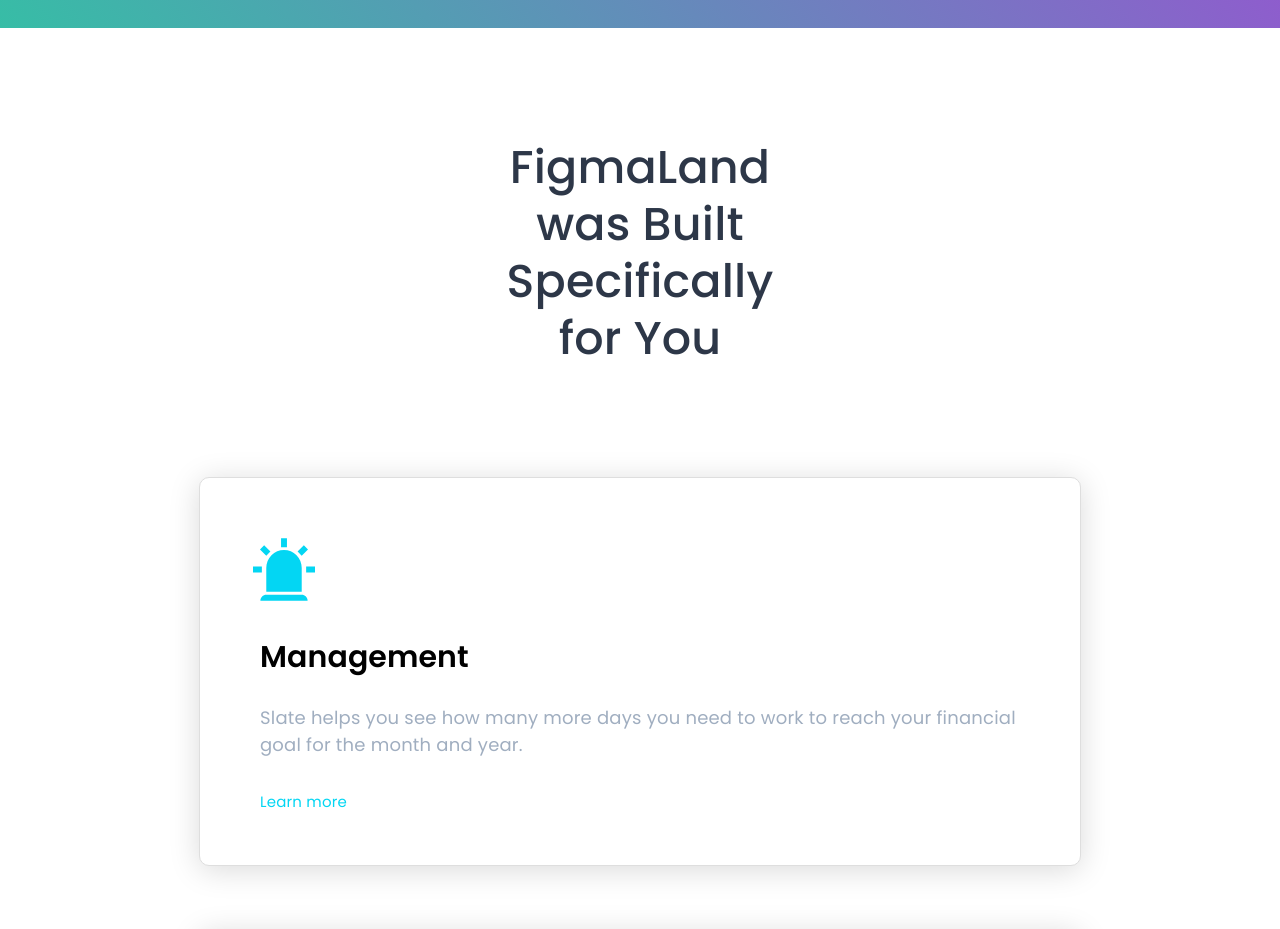
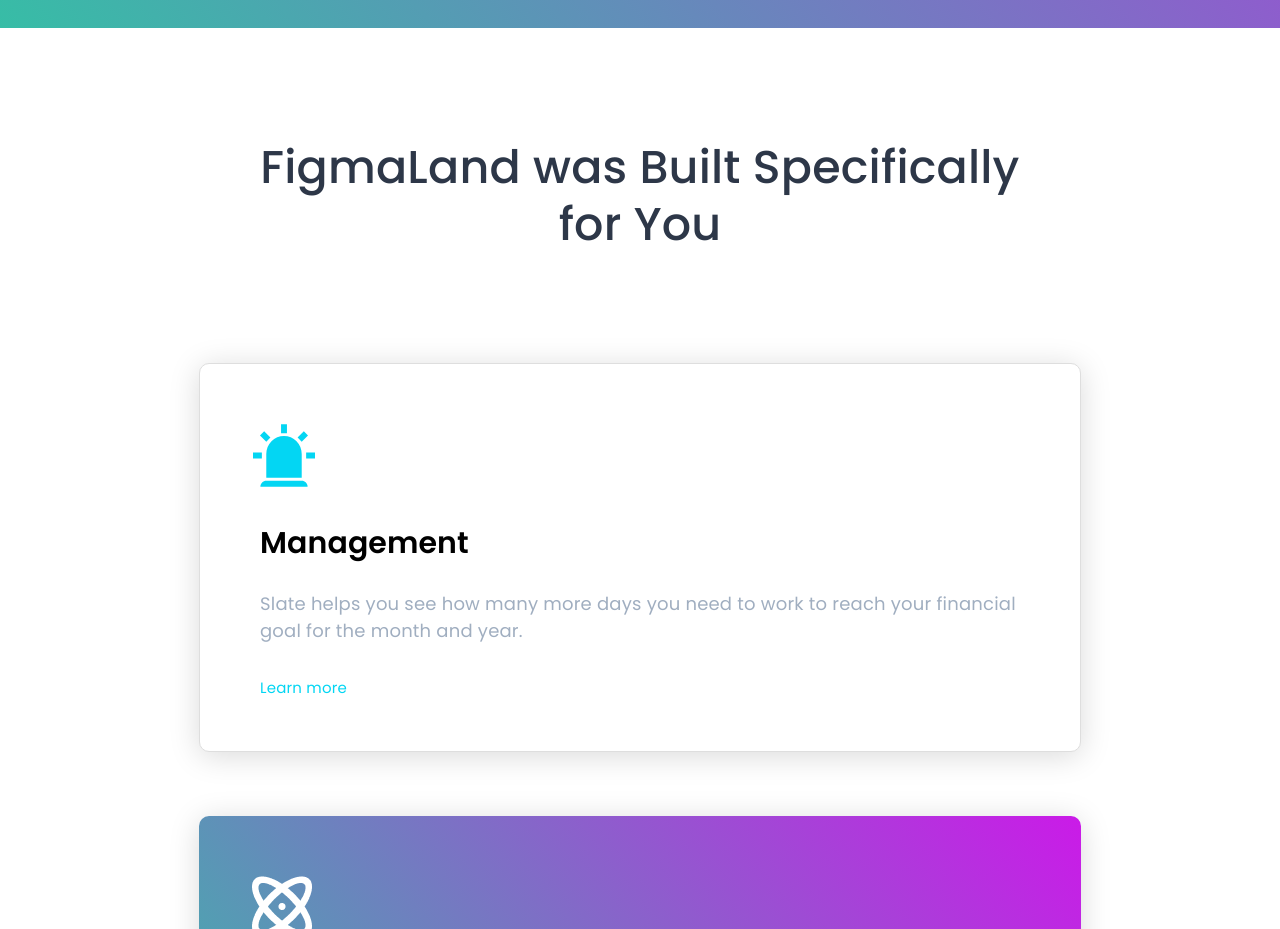
Before and after one commit to hdtruong231/ReactJS, a plain HTML site: page BT5.2/index.html in a window 1280 px wide. Shown: the part 1120-2049 px from the top of the page. Drawn offline with Linux system fonts and the light colour scheme.

Commit message:
lastdance

```diff
--- a/BT5.2/css/csslcta2.css
+++ b/BT5.2/css/csslcta2.css
@@ -37,7 +37,7 @@
 }
 
 .lcta2-paragraph {
-    width: 303px;
+    width: 70%;
     display: flex;
     padding: 30px 10px;
     align-items: center;
--- a/BT5.2/css/csslf2.css
+++ b/BT5.2/css/csslf2.css
@@ -135,6 +135,11 @@
     }
 
     .lf2secondHeading {
-        width: 300px;
+        width: 90%;
+        display: flex;
+        justify-content: center; /* Căn giữa theo chiều ngang */
+        align-items: center; /* Căn giữa theo chiều dọc */
+        text-align: center;
     }
+
 }
--- a/BT5.2/css/style.css
+++ b/BT5.2/css/style.css
@@ -18,3 +18,6 @@
 html {
     scroll-behavior: smooth;
 }
+body {
+    min-width: 532px;
+}
--- a/BT5.2/index.html
+++ b/BT5.2/index.html
@@ -121,7 +121,7 @@
                 </div>
                 <div class="lc4-paragraph">
                     <p>Most calendars are designed for teams. Slate is designed
-                        for freelancers who want a simple way to plan<br> their schedule.</p>
+                        for freelancers who want a simple way to plan their schedule.</p>
                 </div>
                 <div class="lc4-learmore">
                     <a href="#">LEARN MORE</a>
@@ -140,8 +140,8 @@
                     <h1>Perfect solution for small businesse</h1>
                 </div>
                 <div class="lcta2-paragraph">
-                    <p>Being a freelancer is a rollercoaster of emotions. <br>We built Slate to keep your freelance
-                        business less stressful.<span>..</span> We'd love to show you<br> what we're building...</p>
+                    <p>Being a freelancer is a rollercoaster of emotions. We built Slate to keep your freelance
+                        business less stressful.<span>..</span> We'd love to show you what we're building...</p>
                 </div>
             </div>
             <div class="lcta2-bt">
```
